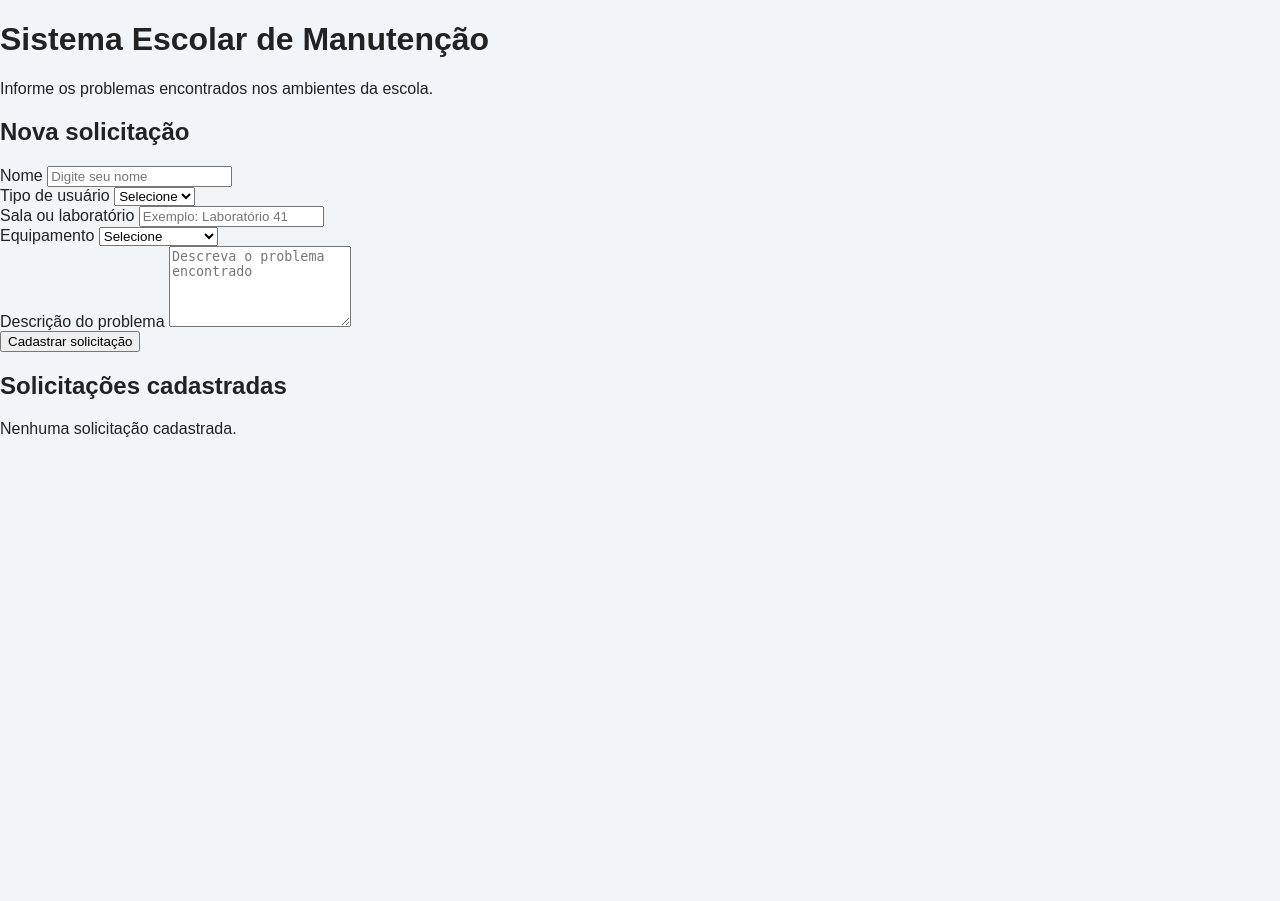
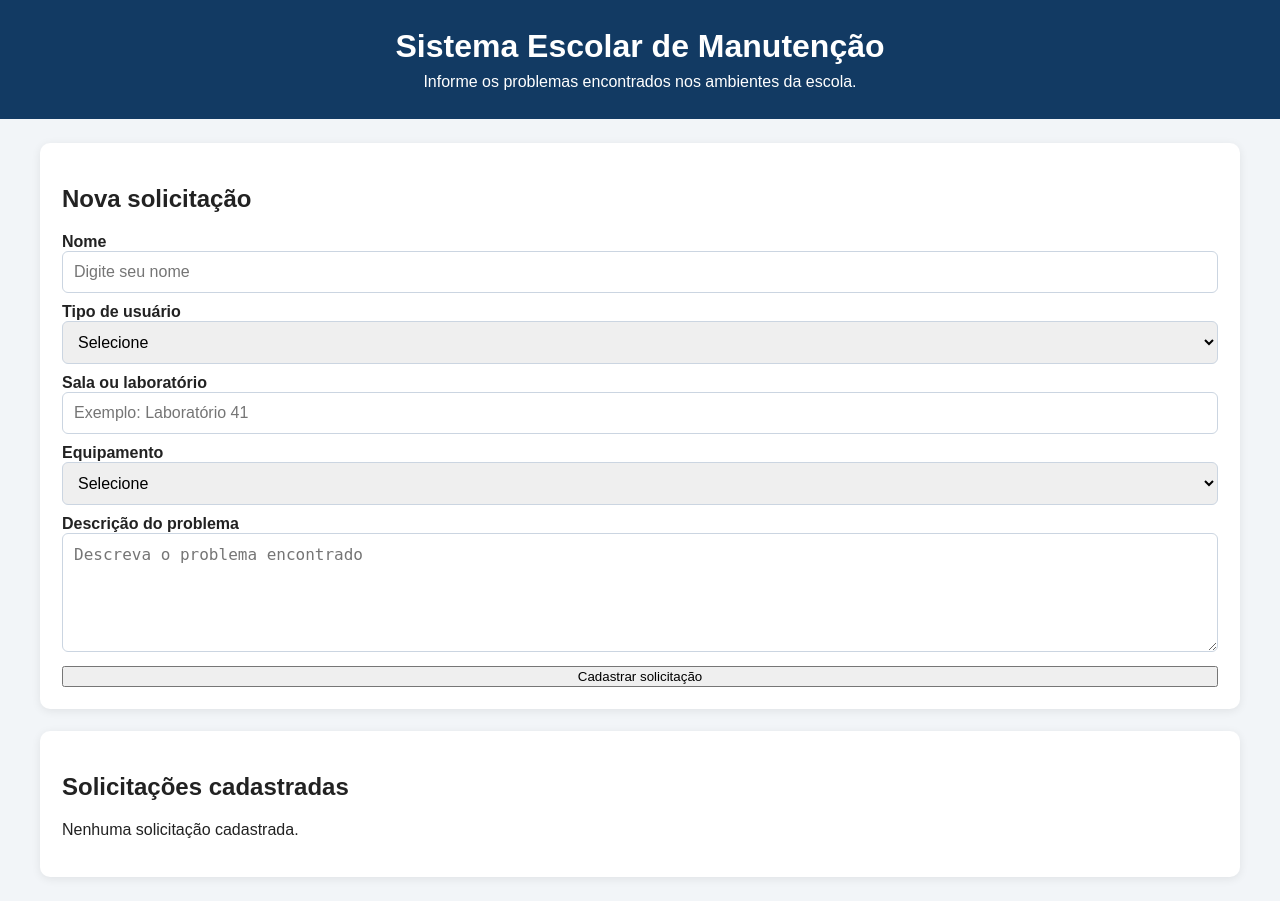
Before and after one commit to kayolfranca-sketch/app_manutencao, a Python web app: template templates/index.html in a window 1280 px wide. Before the commit the page ends 437 px from the top, so only its background shows below. Run offline with Jinja, Linux system fonts and the light colour scheme; the template is opened without the code that fills it, so the values that code supplies are empty.

Commit message:
style.css

```diff
--- a/static/style.css
+++ b/static/style.css
@@ -6,3 +6,69 @@ margin: 0;
 font-family: Arial, sans-serif;
 background-color: #f2f5f8;
 color: #222222;
+header {
+background-color: #123a63;
+color: white;
+text-align: center;
+padding: 28px 16px;
+}
+  header h1 {
+margin: 0 0 8px 0;
+}
+header p {
+margin: 0;
+}
+  main {
+width: 94%;
+max-width: 1200px;
+margin: 24px auto;
+}
+  .painel {
+background-color: white;
+padding: 22px;
+border-radius: 10px;
+margin-bottom: 22px;
+box-shadow: 0 2px 10px rgba(0, 0, 0, 0.08);
+}
+  form {
+display: grid;
+gap: 10px;
+}
+label {
+font-weight: bold;
+}
+  input, select, textarea {
+width: 100%;
+padding: 11px;
+border: 1px solid #cbd5e1;
+border-radius: 6px;
+font-size: 16px;
+}
+  input, select, textarea {
+width: 100%;
+padding: 11px;
+border: 1px solid #cbd5e1;
+border-radius: 6px;
+font-size: 16px;
+}
+  input, select, textarea {
+width: 100%;
+padding: 11px;
+border: 1px solid #cbd5e1;
+border-radius: 6px;
+font-size: 16px;
+}
+  input, select, textarea {
+width: 100%;
+padding: 11px;
+border: 1px solid #cbd5e1;
+border-radius: 6px;
+font-size: 16px;
+}
+  input, select, textarea {
+width: 100%;
+padding: 11px;
+border: 1px solid #cbd5e1;
+border-radius: 6px;
+font-size: 16px;
+}
```
